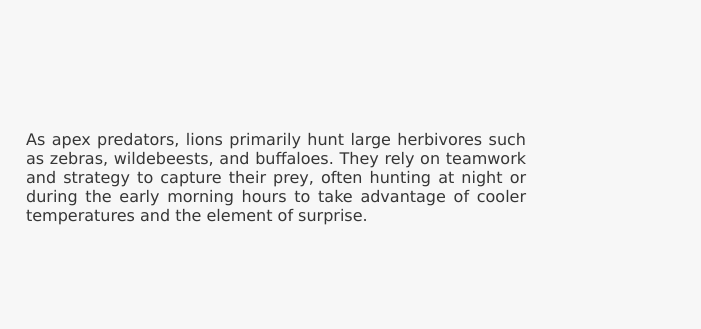
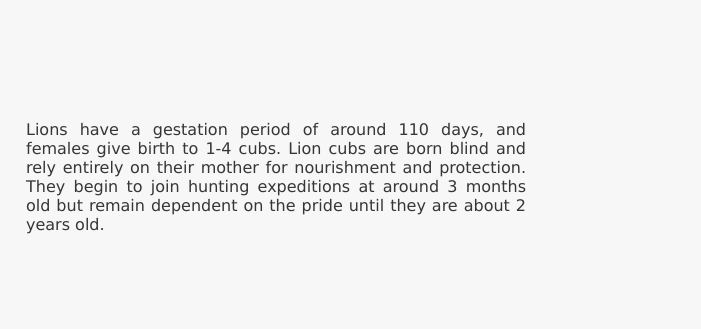
Before and after one commit to MiksDev04/Lion, a plain HTML site: page index.html in a window 1280 px wide. Shown: the part 2628-2957 px from the top of the page, 579-1280 px from the left. Drawn offline with Linux system fonts and the light colour scheme.

Commit message:
Update index.html

```diff
--- a/index.html
+++ b/index.html
@@ -76,7 +76,7 @@
     <div id="life-cycle-section">
         <h3>Life Cycle</h3>
         <img src="Images/african-lion-2888519.jpg" alt="">
-        <p>As apex predators, lions primarily hunt large herbivores such as zebras, wildebeests, and buffaloes. They rely on teamwork and strategy to capture their prey, often hunting at night or during the early morning hours to take advantage of cooler temperatures and the element of surprise.</p>
+        <p>Lions have a gestation period of around 110 days, and females give birth to 1-4 cubs. Lion cubs are born blind and rely entirely on their mother for nourishment and protection. They begin to join hunting expeditions at around 3 months old but remain dependent on the pride until they are about 2 years old.</p>
     </div>
 
     <!-- conservation status -->
```
